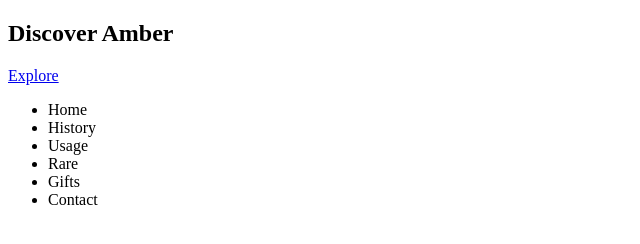
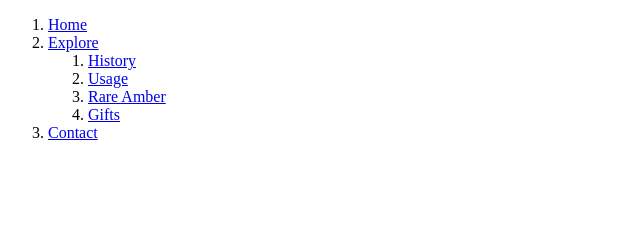
Before and after one commit to vica781/Discover_Amber_3, a plain HTML site: page index.html in a window 1280 px wide. Shown: the whole page, without its empty margins (0-640 px from the left). Drawn offline with Linux system fonts and the light colour scheme.

Commit message:
Add differently structured menu.

```diff
--- a/index.html
+++ b/index.html
@@ -1,4 +1,4 @@
-<!DOCTYPE html>
+<!-- <!DOCTYPE html>
 <html lang="en">
 <head>
     <meta charset="UTF-8">
@@ -32,4 +32,40 @@
 
 </body>
 
+</html> -->
+
+<!DOCTYPE html>
+<html lang="en">
+
+<head>
+    <meta charset="UTF-8">
+    <meta http-equiv="X-UA-Compatible" content="IE=edge">
+    <meta name="viewport" content="width=device-width, initial-scale=1.0">
+    <meta name="description"
+        content="Discovering amber, natural history of amber, properties of amber, using amber in different industries, rare amber, gifts from amber.">
+    <meta name="keywords"
+        content="Discovering amber, natural history of amber, properties of amber, using amber in different industries, rare amber, gifts from amber.">
+
+    <link rel="stylesheet" href="assets/css/style.css">
+
+    <title>Discover Amber</title>
+</head>
+
+<body class="main-container">
+    <nav class="menu">
+        <ol>
+            <li class="menu-item"><a href="#0">Home</a></li>
+            <li class="menu-item">
+                <a href="#0">Explore</a>
+                <ol class="sub-menu">
+                    <li class="menu-item"><a href="#0">History</a></li>
+                    <li class="menu-item"><a href="#0">Usage</a></li>
+                    <li class="menu-item"><a href="#0">Rare Amber</a></li>
+                    <li class="menu-item"><a href="#0">Gifts</a></li>
+                </ol>
+            </li>
+            <li class="menu-item"><a href="#0">Contact</a></li>
+    </nav>
+</body>
+
 </html>
```
Also changed, not shown: test.html (added, +45 -0 lines).
